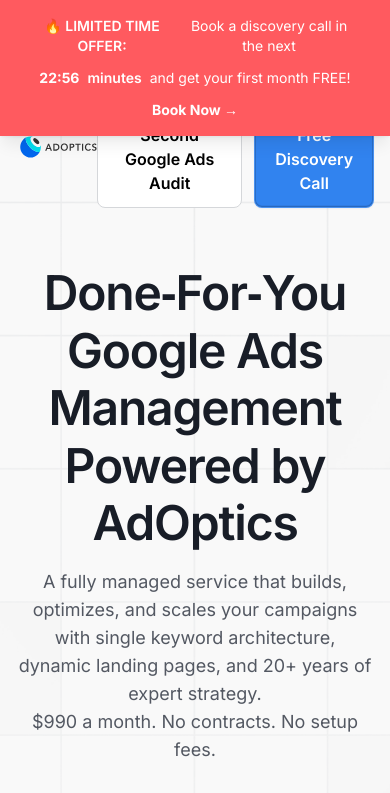
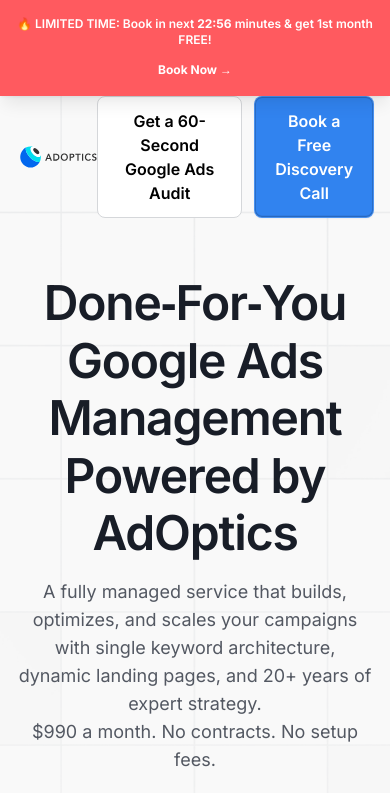
Before and after one commit to sprfrkr/adoptics_managed, a website: page src/index.html in a window 390 px wide. Shown: the top 793 px of the page. Drawn offline with Linux system fonts and the light colour scheme.

Commit message:
Improve sticky bar padding and fix mobile layout
- Increased vertical padding from py-3 to py-4 for better spacing
- Adjusted main content margin-top from 70px to 80px to prevent overlap
- Fixed mobile layout text (added 'minutes' after countdown timer)
- Enhanced visual appearance with more breathing room around text

```diff
--- a/src/index.html
+++ b/src/index.html
@@ -48,30 +48,37 @@
 	</head>
 	<body class="relative h-full">
 		<!-- Promotional Sticky Bar -->
-		<div id="promo-bar" class="fixed top-0 left-0 right-0 text-white py-4 sm:py-3 px-4 shadow-lg" style="background-color: #FF5A5F; z-index: 9999;">
-			<div class="container mx-auto flex items-center justify-center text-center">
-				<div class="flex flex-col sm:flex-row items-center justify-center gap-2 sm:gap-4">
-					<div class="flex items-center gap-2">
-						<span class="text-sm sm:text-base font-semibold">🔥 LIMITED TIME OFFER:</span>
-						<span class="text-sm sm:text-base">Book a discovery call in the next</span>
-					</div>
-					<div class="flex items-center gap-2">
-						<div id="countdown-timer" class="px-3 py-1 rounded-md font-bold text-sm sm:text-base text-white" style="background-color: #FF5A5F;">
-							<span id="countdown-minutes">23</span>:<span id="countdown-seconds">00</span>
-						</div>
-						<span class="text-sm sm:text-base font-semibold">minutes</span><span class="text-sm sm:text-base">and get your first month FREE!</span>
+		<div id="promo-bar" class="fixed top-0 left-0 right-0 text-white py-4 px-3 shadow-lg" style="background-color: #FF5A5F; z-index: 9999;">
+			<div class="max-w-6xl mx-auto">
+				<!-- Mobile Layout -->
+				<div class="block sm:hidden text-center space-y-2">
+					<div class="text-xs font-semibold">
+						🔥 LIMITED TIME: Book in next <span id="countdown-timer-mobile" class="px-2 py-1 rounded font-bold text-white" style="background-color: #FF5A5F;"><span id="countdown-minutes-mobile">23</span>:<span id="countdown-seconds-mobile">00</span></span> minutes  & get 1st month FREE!
 					</div>
 					<a href="https://api.leadconnectorhq.com/widget/booking/Vjt4i3z3mS0p0LHQzExz"
-						class="text-white hover:opacity-90 px-4 py-2 rounded-md font-bold text-sm sm:text-base transition-all duration-200 whitespace-nowrap" style="background-color: #FF5A5F;">
+						class="inline-block hover:opacity-90 px-4 py-2 rounded-md font-bold text-xs text-white transition-all duration-200" style="background-color: #FF5A5F;">
 						Book Now →
 					</a>
 				</div>
 
+				<!-- Desktop Layout -->
+				<div class="hidden sm:flex items-center justify-center text-center gap-4">
+					<span class="text-sm font-semibold">🔥 LIMITED TIME OFFER:</span>
+					<span class="text-sm">Book a discovery call in the next</span>
+					<div id="countdown-timer" class="px-3 py-1 rounded-md font-bold text-sm text-white" style="background-color: #FF5A5F;">
+						<span id="countdown-minutes">23</span>:<span id="countdown-seconds">00</span>
+					</div>
+					<span class="text-sm">minutes and get your first month FREE!</span>
+					<a href="https://api.leadconnectorhq.com/widget/booking/Vjt4i3z3mS0p0LHQzExz"
+						class="hover:opacity-90 text-white px-4 py-2 rounded-md font-bold text-sm transition-all duration-200 whitespace-nowrap" style="background-color: #FF5A5F;">
+						Book Now →
+					</a>
+				</div>
 			</div>
 		</div>
 
 		<!-- Header & Hero -->
-		<div class="bg-grey-100 relative z-0 h-auto overflow-hidden" style="margin-top: 70px;">
+		<div class="bg-grey-100 relative z-0 h-auto overflow-hidden" style="margin-top: 80px;">
 			<!-- BG Pattern -->
 			<img
 				class="absolute inset-0 -z-10 h-full w-full max-w-full object-cover"
--- a/src/js/main.js
+++ b/src/js/main.js
@@ -166,10 +166,16 @@
 // Initialize promotional countdown timer
 function initializeCountdownTimer() {
 	const promoBar = document.querySelector("#promo-bar")
+
+	// Desktop elements
 	const minutesElement = document.querySelector("#countdown-minutes")
 	const secondsElement = document.querySelector("#countdown-seconds")
 
-	if (!promoBar || !minutesElement || !secondsElement) return
+	// Mobile elements
+	const minutesMobileElement = document.querySelector("#countdown-minutes-mobile")
+	const secondsMobileElement = document.querySelector("#countdown-seconds-mobile")
+
+	if (!promoBar) return
 
 	// Set initial countdown time (23 minutes)
 	let totalSeconds = 23 * 60
@@ -191,9 +197,20 @@
 	function updateDisplay() {
 		const minutes = Math.floor(totalSeconds / 60)
 		const seconds = totalSeconds % 60
+		const minutesStr = minutes.toString().padStart(2, '0')
+		const secondsStr = seconds.toString().padStart(2, '0')
 
-		minutesElement.textContent = minutes.toString().padStart(2, '0')
-		secondsElement.textContent = seconds.toString().padStart(2, '0')
+		// Update desktop countdown if elements exist
+		if (minutesElement && secondsElement) {
+			minutesElement.textContent = minutesStr
+			secondsElement.textContent = secondsStr
+		}
+
+		// Update mobile countdown if elements exist
+		if (minutesMobileElement && secondsMobileElement) {
+			minutesMobileElement.textContent = minutesStr
+			secondsMobileElement.textContent = secondsStr
+		}
 	}
 
 	// Countdown function
@@ -209,8 +226,6 @@
 		totalSeconds--
 	}
 
-
-
 	// Start the countdown
 	updateDisplay()
 	setInterval(countdown, 1000)
```
